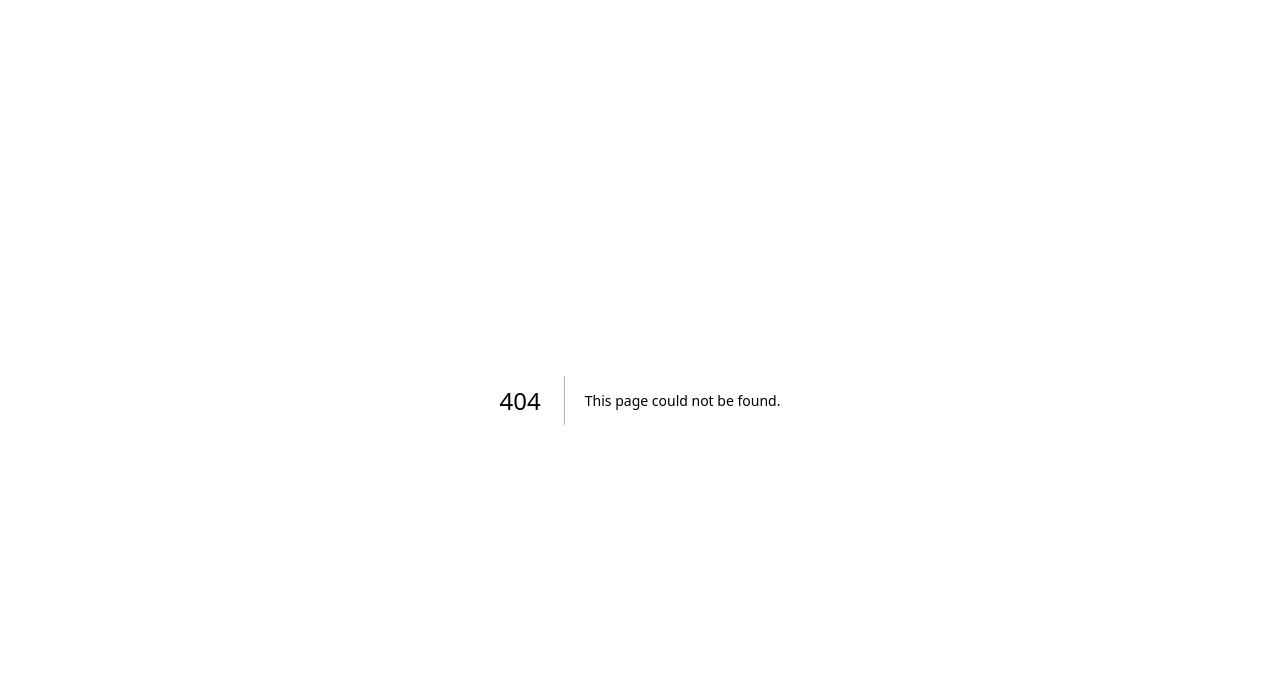
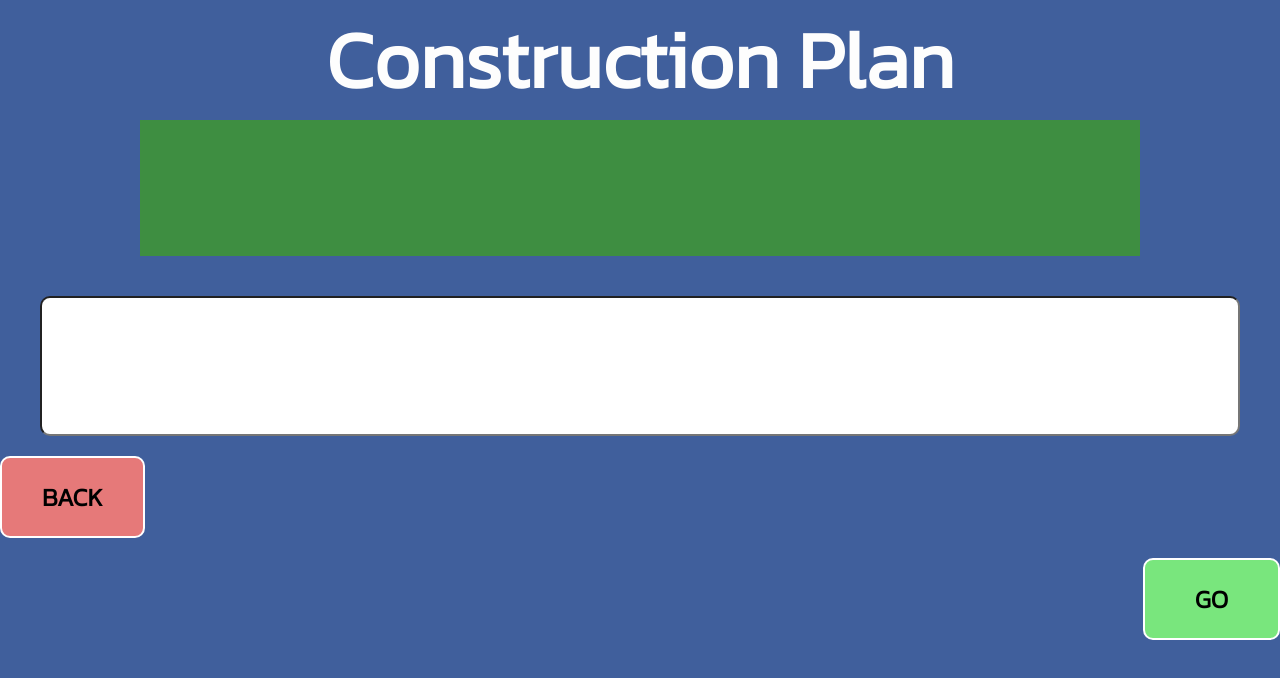
Before and after one commit to Kitanonsan/UPBEAT, a Next.js app in the folder front-end/game/: page /ConstructionPlanPage in a window 1280 px wide. Before the commit this address had no page. Shown: the top 678 px of the page. Built offline with nearby package versions, Linux system fonts and the light colour scheme.

Commit message:
Add StartGamePage and ConstructionPlanPage and css

```diff
--- a/front-end/game/src/components/BaseLayout.tsx
+++ b/front-end/game/src/components/BaseLayout.tsx
@@ -1,5 +1,6 @@
 import { ReactNode } from "react";
-import DoneButton from "./Done";
+import ConstructionButton from "./ConstructionplanButton";
+import DoneButton from "./DoneButton";
 import Sidebar from "./Sidebar";
 import Timer from "./Timer";
 
@@ -14,6 +15,7 @@ export default function BaseLayout({ children }: Props) {
       {children}
       <Timer />
       <DoneButton />
+      <ConstructionButton />
     </div>
   );
 }
--- /dev/null
+++ b/front-end/game/src/components/ConstructionPlan.tsx
@@ -0,0 +1,3 @@
+export default function ConPlan() {
+  return <div>Constructionplan</div>;
+}
--- a/front-end/game/src/components/Sidebar.tsx
+++ b/front-end/game/src/components/Sidebar.tsx
@@ -1,5 +1,6 @@
 /* eslint-disable @next/next/no-img-element */
 import Image from "next/image";
+import React from "react";
 import Link from "next/link";
 import {
   MdDashboard,
@@ -21,6 +22,7 @@ const sidebarItem = [
     href: "/",
     icon: BiTimeFive,
     time: 60,
+    text: "Hello",
   },
   {
     name: "Gold",
--- /dev/null
+++ b/front-end/game/src/pages/ConstructionPlanPage.tsx
@@ -0,0 +1,21 @@
+import Link from "next/link";
+
+export default function Start() {
+  return (
+    <div className="ConstructionPlan_Container">
+      <div>
+        <h1 className="Text_ConstructionPLan">Construction Plan</h1>
+      </div>
+      <div className="ConstructionPlanHelp">{/* <img src="/U.png" /> */}</div>
+      <input className="InputConstructionPlan" />
+      <div className="ButtonGroup">
+        <Link href="/StartGamePage">
+          <button className="Back_button_Con">BACK</button>
+        </Link>
+        <Link href="/">
+          <button className="Go_button_Con">GO</button>
+        </Link>
+      </div>
+    </div>
+  );
+}
--- a/front-end/game/src/styles/globals.css
+++ b/front-end/game/src/styles/globals.css
@@ -6,7 +6,7 @@
 }
 
 body {
-  background-color: #51508f;
+  background-color: #405f9c;
   font-family: "Kanit", sans-serif;
   color: rgb(253, 253, 253);
 }
@@ -37,6 +37,7 @@ body {
   padding-bottom: 1rem;
   margin-bottom: 1rem;
   border-bottom: 1px solid white;
+  color: black;
 }
 
 .sidebar_logo {
@@ -104,6 +105,7 @@ body {
   display: none;
 }
 
+/*Timer--------------------------------------------------------------------------*/
 .countdown {
   position: fixed;
   top: 10px;
@@ -115,17 +117,17 @@ body {
   border-radius: 5px;
   color: black;
 }
-
+/*Done--------------------------------------------------------------------------*/
 .done-button {
   position: fixed;
   width: 120px;
   height: 120px;
   bottom: 20px;
   right: 20px;
-  background-color: #4caf50;
-  color: white;
+  background-color: #ffffff;
+  color: #4caf50;
   padding: none;
-  border: 5px solid rgb(255, 255, 255);
+  border: 5px solid #4caf50;
   border-radius: 40px;
   font-size: 16px;
   cursor: pointer;
@@ -134,3 +136,106 @@ body {
 .done-button:hover {
   background-color: #3e8e41;
 }
+/*Construction--------------------------------------------------------------------------*/
+.Construction-button {
+  position: fixed;
+  width: 120px;
+  height: 120px;
+  bottom: 150px; /* change the bottom position to move the button up */
+  right: 20px;
+  background-color: #ffffff;
+  color: #af904c;
+  padding: none;
+  border: 5px solid #af904c;
+  border-radius: 40px;
+  font-size: 16px;
+  cursor: pointer;
+}
+
+.Construction-button:hover {
+  background-color: #8e433e;
+}
+/*Strat Game Page--------------------------------------------------------------------------*/
+.StartGame_Container {
+  display: flex;
+  flex-direction: column;
+  justify-content: center;
+  align-items: center;
+  height: 80vh;
+}
+
+.Center_startGame {
+  text-align: center;
+}
+
+.Center_startGame img {
+  width: 400px;
+  height: 400px;
+}
+.StartGame_button {
+  margin-top: 20px;
+  padding: 40px 180px;
+  font-family: "Kanit", sans-serif;
+  font-weight: bold;
+  background-color: #ffc961;
+  color: rgb(0, 0, 0);
+  font-size: 60px;
+  border: none;
+  border-radius: 25px;
+  cursor: pointer;
+}
+
+/*Construction PLan Page--------------------------------------------------------------------------*/
+.ConstructionPlan_Container {
+  display: flex;
+  flex-direction: column;
+  justify-content: center;
+  align-items: center;
+  height: 80vh;
+}
+
+.Text_ConstructionPLan {
+  font-size: 80px;
+}
+.ConstructionPlanHelp {
+  width: 1000px;
+  height: 300px;
+  background-color: #3e8e41;
+}
+
+.InputConstructionPlan {
+  margin-top: 40px;
+  width: 1200px;
+  height: 300px;
+  border-radius: 10px;
+}
+
+.Back_button_Con {
+  float: left;
+  font-family: "Kanit", sans-serif;
+  font-weight: bold;
+  margin-right: 500px;
+  margin-top: 20px;
+  padding: 20px 40px;
+  background-color: #e67979;
+  color: rgb(0, 0, 0);
+  font-size: 25px;
+  border: 2px solid white;
+  border-radius: 10px;
+  cursor: pointer;
+}
+
+.Go_button_Con {
+  float: right;
+  font-family: "Kanit", sans-serif;
+  font-weight: bold;
+  margin-left: 500px;
+  margin-top: 20px;
+  padding: 20px 50px;
+  background-color: #79e67d;
+  color: rgb(0, 0, 0);
+  font-size: 25px;
+  border: 2px solid white;
+  border-radius: 10px;
+  cursor: pointer;
+}
```
Also changed, not shown: front-end/game/package.json (+7 -2 lines), front-end/game/src/components/ConstructionplanButton.tsx (added, +7 -0 lines), front-end/game/src/pages/StartGamePage.tsx (added, +14 -0 lines), front-end/game/src/components/DoneButton.tsx (renamed from front-end/game/src/components/Done.tsx), 1 other file (tests, documents, lock files or other folders).
